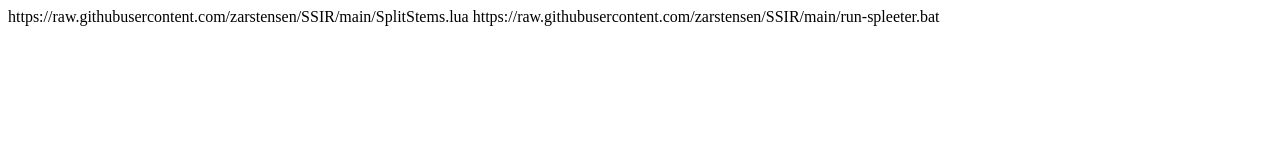
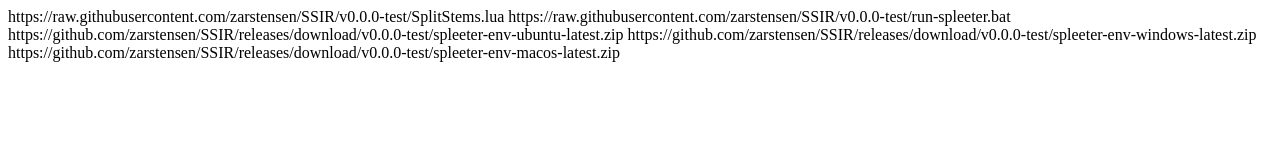
Before and after one commit to zarstensen/SSIR, a plain HTML site: page index.html in a window 1280 px wide. Drawn offline with Linux system fonts and the light colour scheme.

Commit message:
update index.html

```diff
--- a/index.html
+++ b/index.html
@@ -2,9 +2,12 @@
 <index version="1" name="Zarstensen Scripts">
     <category name="Stem Splitter">
         <reapack name="SplitStems.lua" type="script">
-            <version name="0.0.0">
-                <source main="SplitStems.lua">https://raw.githubusercontent.com/zarstensen/SSIR/main/SplitStems.lua</source>
-                <source file="run-spleeter.bat">https://raw.githubusercontent.com/zarstensen/SSIR/main/run-spleeter.bat</source>
+            <version name="0.0.0-test">
+                <source main="SplitStems.lua">https://raw.githubusercontent.com/zarstensen/SSIR/v0.0.0-test/SplitStems.lua</source>
+                <source file="run-spleeter.bat">https://raw.githubusercontent.com/zarstensen/SSIR/v0.0.0-test/run-spleeter.bat</source>
+                <source file="spleeter-env.zip" platform="linux">https://github.com/zarstensen/SSIR/releases/download/v0.0.0-test/spleeter-env-ubuntu-latest.zip</source>
+                <source file="spleeter-env.zip" platform="windows">https://github.com/zarstensen/SSIR/releases/download/v0.0.0-test/spleeter-env-windows-latest.zip</source>
+                <source file="spleeter-env.zip" platform="darwin">https://github.com/zarstensen/SSIR/releases/download/v0.0.0-test/spleeter-env-macos-latest.zip</source>
             </version>
         </reapack>
     </category>
```
